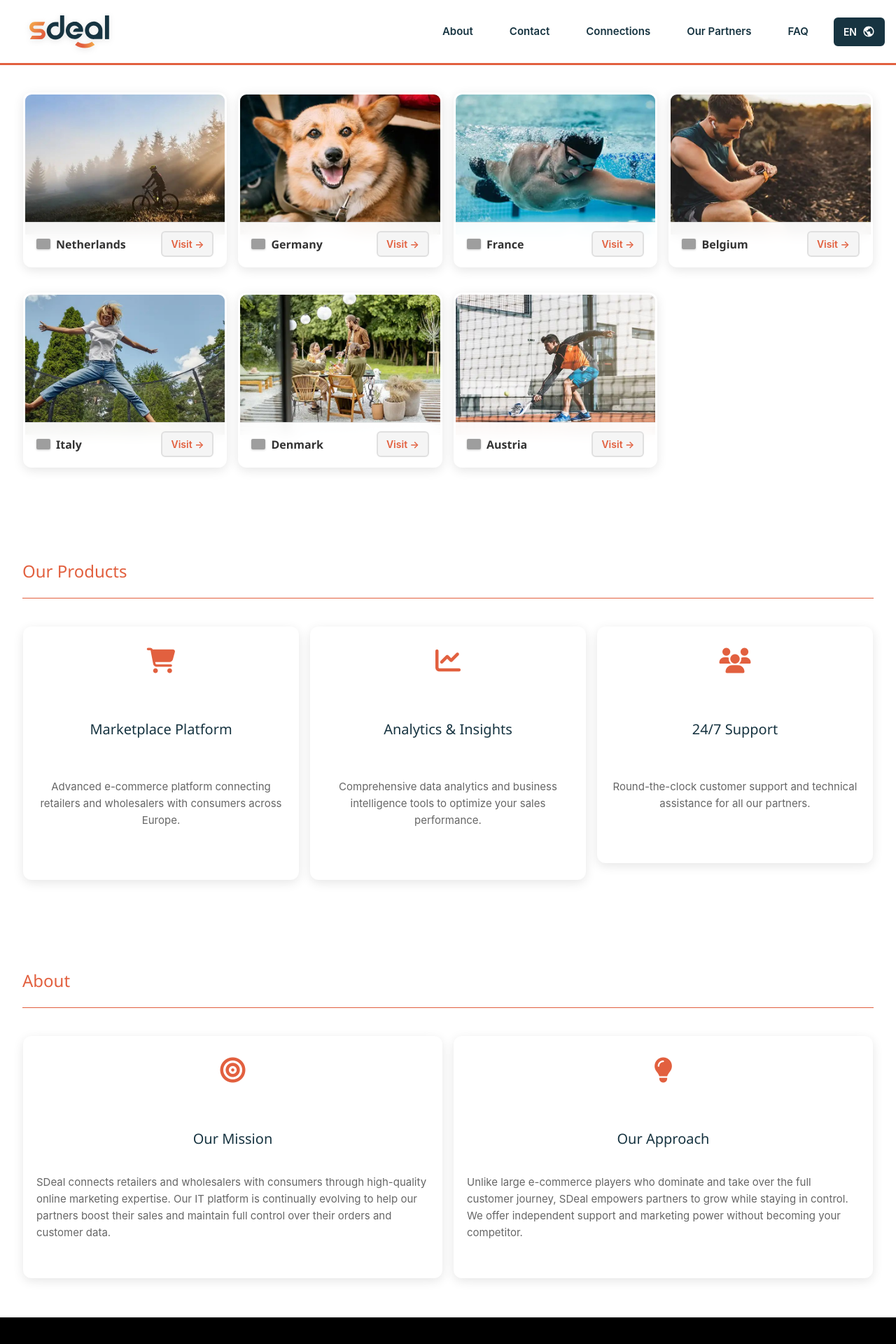
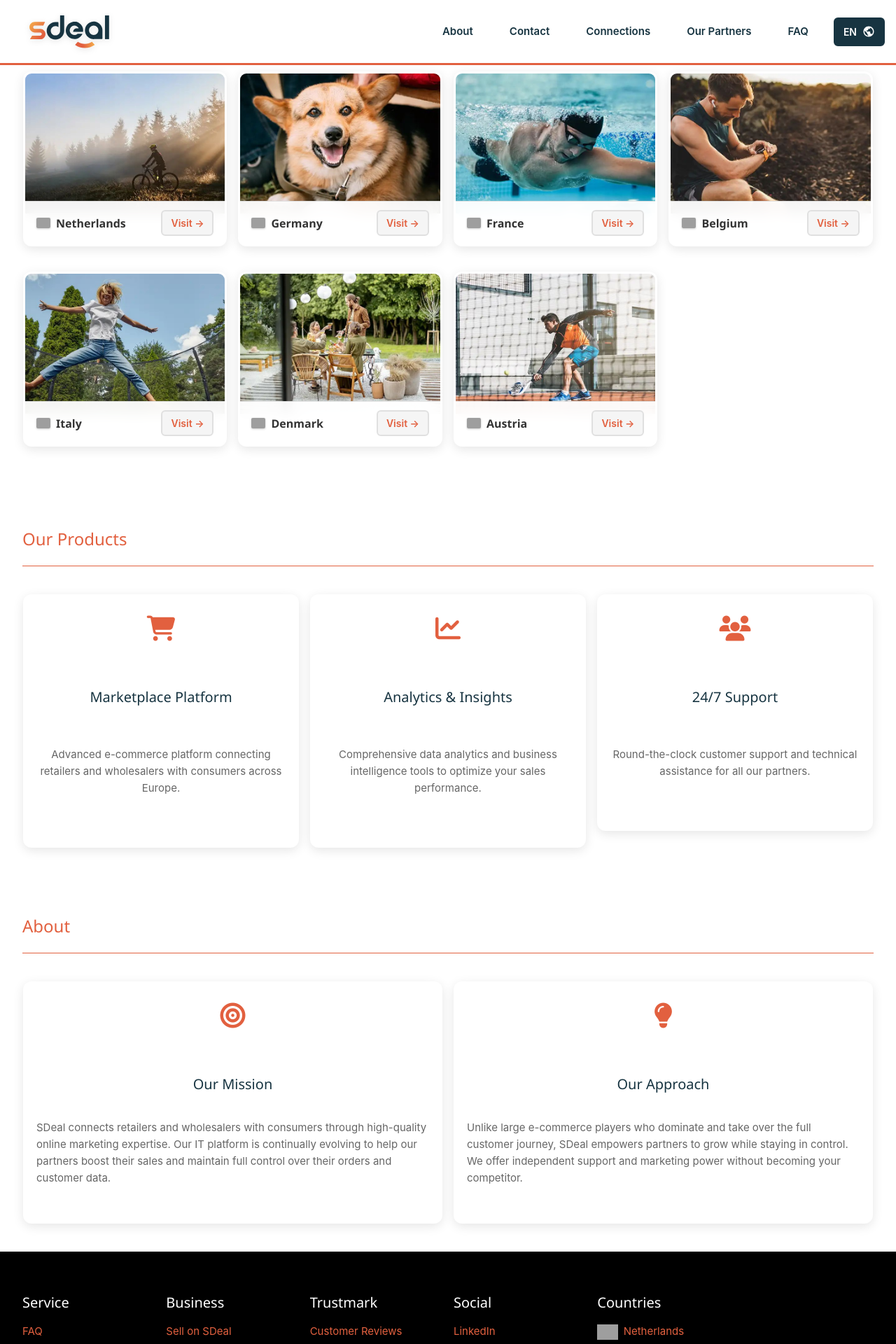
Before and after one commit to Fairifai-Y/sdeal.com, a React (Create React App) app: page / in a window 1280 px wide. Shown: the top 1920 px of the page at 70% size. Built offline with nearby package versions, Linux system fonts and the light colour scheme; grey boxes are pictures that could not be loaded.

Commit message:
white space

```diff
--- a/src/pages/Home.css
+++ b/src/pages/Home.css
@@ -134,7 +134,7 @@
 
 /* Country section with extra top padding */
 #country {
-  padding-top: 60px !important;
+  padding-top: 30px !important;
 }
 
 /* Section headings with outline */
--- a/src/pages/Home.js
+++ b/src/pages/Home.js
@@ -91,7 +91,7 @@ const Home = () => {
       <div className="w3-content w3-padding" style={{ maxWidth: '1564px' }}>
 
       {/* Country Section */}
-      <div className="w3-container w3-padding-32" id="country">
+      <div className="w3-container w3-padding-16" id="country">
         <div className="w3-row-padding">
           {countries.map((country, index) => (
             <div key={index} className="w3-col l3 m6 w3-margin-bottom">
@@ -102,7 +102,7 @@ const Home = () => {
       </div>
 
       {/* Products Section */}
-      <div className="w3-container w3-padding-32" id="products">
+      <div className="w3-container w3-padding-16" id="products">
         <h3 className="w3-border-bottom w3-border-light-grey w3-padding-16">
           {getTranslation(currentLanguage, 'products')}
         </h3>
@@ -144,7 +144,7 @@ const Home = () => {
       </div>
 
       {/* About Section */}
-      <div className="w3-container w3-padding-32" id="about">
+      <div className="w3-container w3-padding-16" id="about">
         <h3 className="w3-border-bottom w3-border-light-grey w3-padding-16">
           {getTranslation(currentLanguage, 'about')}
         </h3>
```
